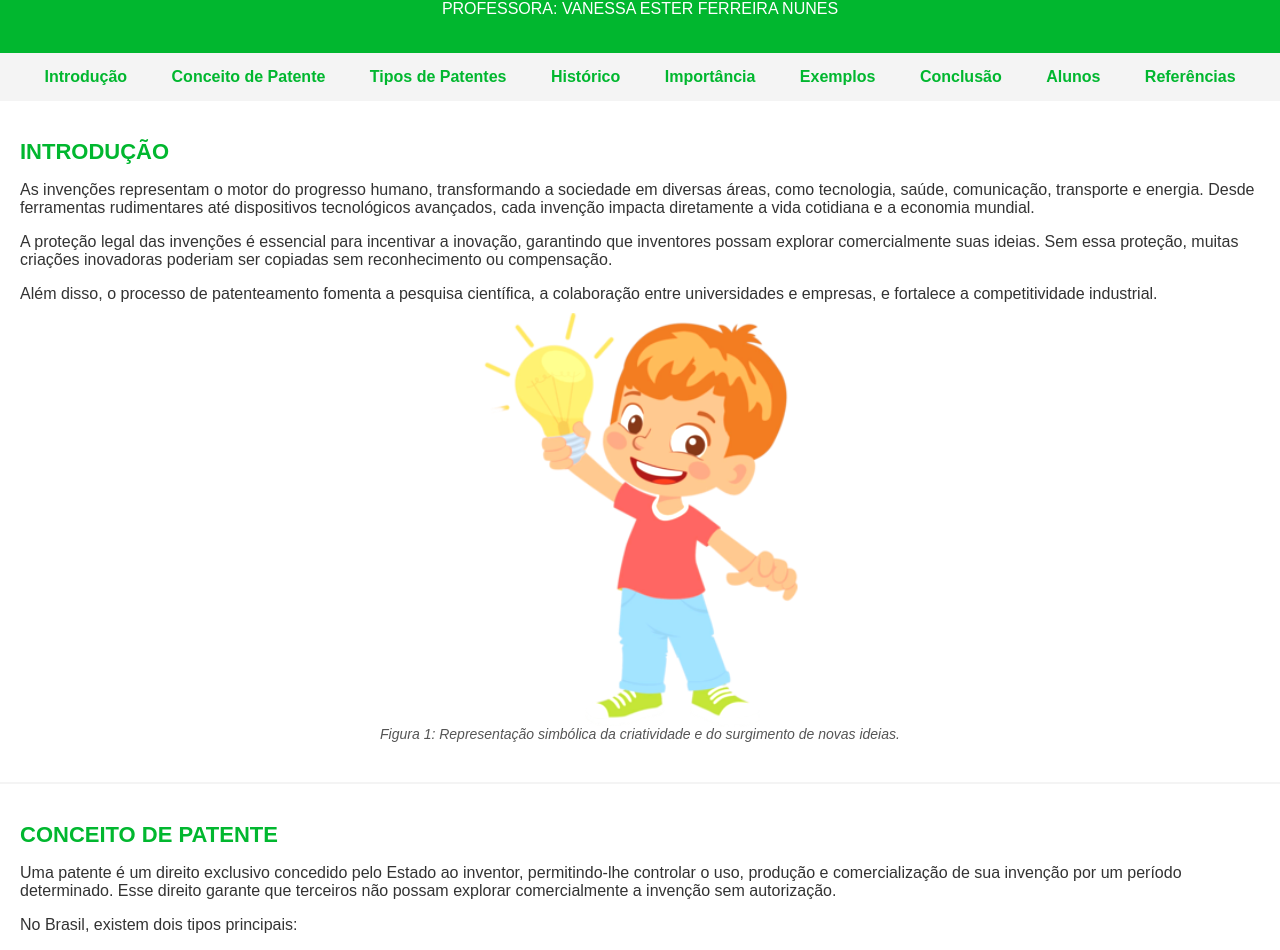
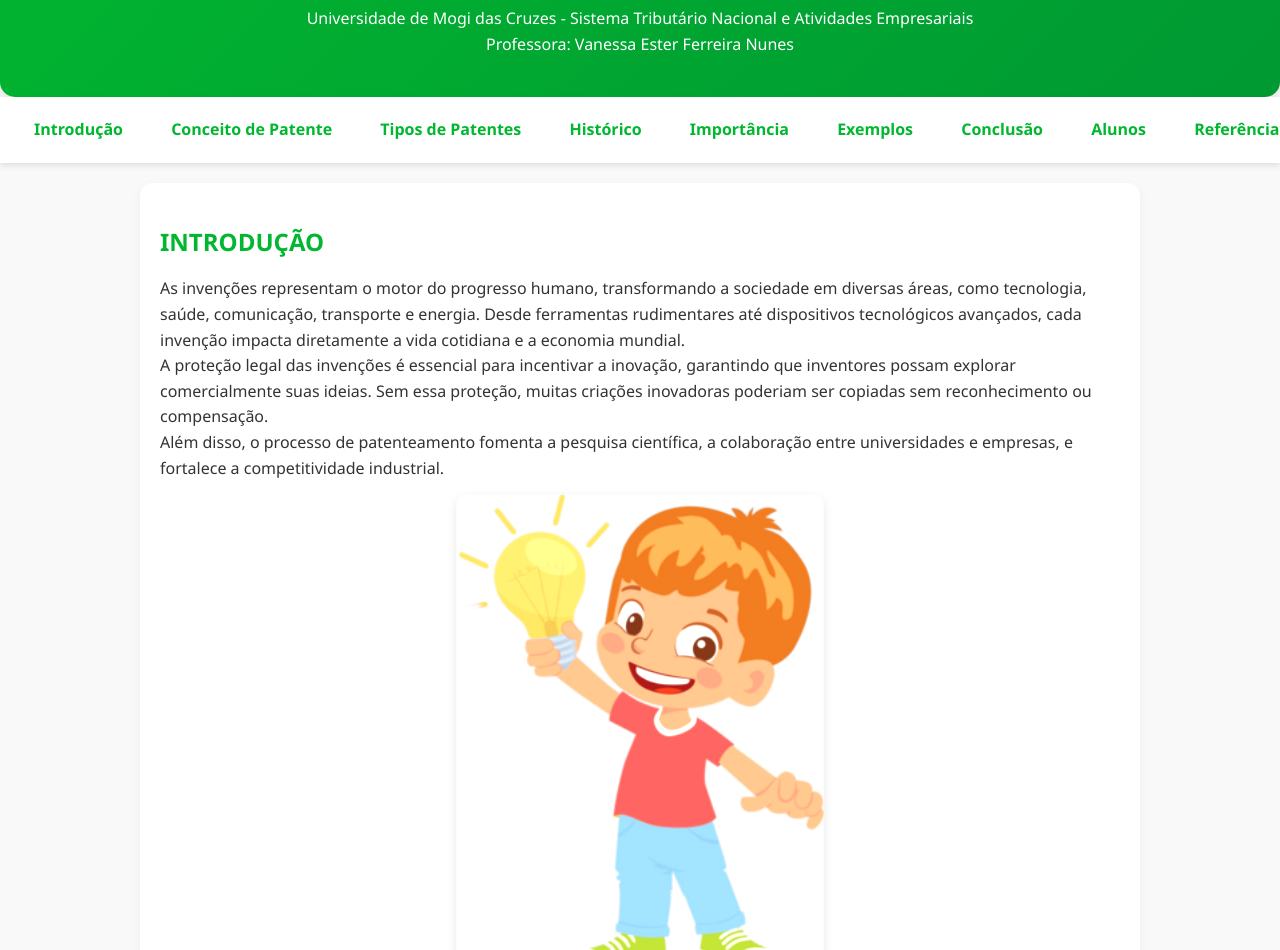
Before and after one commit to luizonly/patentes, a plain HTML site: page index.html in a window 1280 px wide. Shown: the part 234-1184 px from the top of the page. Drawn offline with Linux system fonts and the light colour scheme.

Commit message:
Update index.html

```diff
--- a/index.html
+++ b/index.html
@@ -5,50 +5,161 @@
 <meta name="viewport" content="width=device-width, initial-scale=1.0">
 <title>Invenções e Patentes</title>
 <style>
-html { scroll-behavior: smooth; }
-body { font-family: Arial, sans-serif; background-color: #ffffff; color: #333333; margin: 0; padding: 0; }
-header { background-color: #01b72f; color: white; text-align: center; padding: 30px 20px; text-transform: uppercase; }
+/* ===== Reset básico ===== */
+* { margin: 0; padding: 0; box-sizing: border-box; }
+
+/* ===== Tipografia e cores ===== */
+body {
+    font-family: 'Segoe UI', Tahoma, Geneva, Verdana, sans-serif;
+    background-color: #f9f9f9;
+    color: #333333;
+    line-height: 1.6;
+}
+h2 {
+    color: #01b72f;
+    text-transform: uppercase;
+    font-size: 24px;
+    margin-bottom: 15px;
+}
+
+/* ===== Header ===== */
+header {
+    background: linear-gradient(135deg, #01b72f, #009933);
+    color: white;
+    text-align: center;
+    padding: 40px 20px;
+    box-shadow: 0 5px 15px rgba(0,0,0,0.1);
+    border-bottom-left-radius: 15px;
+    border-bottom-right-radius: 15px;
+}
 header img { height: 100px; margin-bottom: 15px; }
 header h1 { font-size: 36px; margin: 10px 0; }
-header p { font-size: 16px; margin: 5px 0; }
-nav { background-color: #f4f4f4; padding: 10px; text-align: center; position: sticky; top: 0; z-index: 100; overflow-x: auto; white-space: nowrap; }
-nav a { display: inline-block; margin: 0 10px; text-decoration: none; color: #01b72f; font-weight: bold; padding: 5px 10px; border-radius: 5px; transition: background-color 0.3s, color 0.3s; }
-nav a:hover, nav a.active { background-color: #c8f0d4; color: #006622; }
-section { padding: 20px; border-bottom: 2px solid #f4f4f4; opacity: 0; transform: translateY(20px); transition: all 0.8s ease-out; }
-section.visible { opacity: 1; transform: translateY(0); }
-h2 { color: #01b72f; text-transform: uppercase; font-size: 22px; margin-bottom: 15px; }
-.imagem-centro { text-align: center; margin: 20px 0; }
-.imagem-centro img { width: 90%; max-width: 300px; transition: transform 0.8s, filter 0.8s; }
-.imagem-centro img.visible { transform: translateY(0) scale(1.05); filter: brightness(1.1); }
-.imagem-centro p { font-size: 14px; color: #555; margin-top: 5px; }
-footer { background-color: #f0fdf4; color: #555; padding: 25px 20px; border-top: 3px solid #01b72f; text-align: center; font-size: 14px; line-height: 1.6; }
-.alunos-lista { padding: 20px; background-color: #f0fdf4; border-top: 3px solid #01b72f; border-bottom: 3px solid #01b72f; text-align: center; }
-.alunos-lista table { width: 100%; max-width: 600px; margin: 0 auto; border-collapse: collapse; background-color: #ffffff; box-shadow: 0px 0px 10px rgba(0,0,0,0.1); transition: all 0.3s ease; }
-.alunos-lista th, .alunos-lista td { padding: 10px; border: 1px solid #01b72f; text-align: left; transition: background-color 0.3s; }
+header p { font-size: 16px; }
+
+/* ===== Menu ===== */
+nav {
+    background-color: #ffffff;
+    padding: 12px;
+    text-align: center;
+    position: sticky;
+    top: 0;
+    z-index: 100;
+    box-shadow: 0 3px 6px rgba(0,0,0,0.1);
+    overflow-x: auto;
+    white-space: nowrap;
+}
+nav a {
+    display: inline-block;
+    margin: 0 8px;
+    text-decoration: none;
+    color: #01b72f;
+    font-weight: bold;
+    padding: 8px 14px;
+    border-radius: 8px;
+    transition: all 0.3s ease;
+}
+nav a:hover, nav a.active {
+    background-color: #c8f0d4;
+    color: #006622;
+}
+
+/* ===== Seções ===== */
+section {
+    padding: 40px 20px;
+    max-width: 1000px;
+    margin: 20px auto;
+    border-radius: 12px;
+    background-color: #ffffff;
+    box-shadow: 0 4px 12px rgba(0,0,0,0.05);
+    opacity: 0;
+    transform: translateY(30px);
+    transition: all 0.8s ease-out;
+}
+
+/* ===== Imagens ===== */
+.imagem-centro {
+    text-align: center;
+    margin: 25px 0;
+}
+.imagem-centro img {
+    width: 100%;
+    max-width: 350px;
+    border-radius: 10px;
+    box-shadow: 0 4px 10px rgba(0,0,0,0.1);
+    transition: transform 0.6s, filter 0.6s;
+}
+.imagem-centro img.visible {
+    transform: translateY(0) scale(1.05);
+    filter: brightness(1.1);
+}
+.imagem-centro p {
+    font-size: 14px;
+    color: #555;
+    margin-top: 8px;
+    font-style: italic;
+}
+
+/* ===== Listas e tabelas ===== */
+ul { margin-left: 20px; margin-bottom: 15px; }
+ol { margin-left: 20px; margin-bottom: 15px; }
+.alunos-lista table {
+    width: 100%;
+    max-width: 700px;
+    margin: 0 auto;
+    border-collapse: collapse;
+    background-color: #fefefe;
+    box-shadow: 0px 0px 10px rgba(0,0,0,0.1);
+}
+.alunos-lista th, .alunos-lista td {
+    padding: 12px;
+    border: 1px solid #01b72f;
+    text-align: left;
+    transition: background-color 0.3s;
+}
 .alunos-lista th { background-color: #01b72f; color: white; }
 .alunos-lista tr:nth-child(even) { background-color: #e6f6ea; }
 .alunos-lista tr:hover td { background-color: #c8f0d4; }
 .alunos-lista td.nome::before { content: "🧑‍🎓 "; margin-right: 5px; }
+
+/* ===== Footer ===== */
+footer {
+    background-color: #f0fdf4;
+    color: #555;
+    padding: 25px 20px;
+    border-top: 3px solid #01b72f;
+    text-align: center;
+    font-size: 14px;
+    line-height: 1.6;
+}
+
+/* ===== Responsividade ===== */
+@media screen and (max-width: 992px) {
+    header h1 { font-size: 32px; }
+    section { padding: 30px 15px; }
+}
 @media screen and (max-width: 768px) {
+    nav a { margin: 0 6px; padding: 6px 10px; font-size: 14px; }
     header h1 { font-size: 28px; }
     header p { font-size: 14px; }
-    nav a { margin: 0 5px; padding: 5px 8px; font-size: 14px; }
     h2 { font-size: 20px; }
 }
 @media screen and (max-width: 480px) {
     header img { height: 80px; }
     nav a { font-size: 12px; margin: 0 4px; padding: 4px 6px; }
-    section { padding: 15px; }
+    section { padding: 20px 10px; }
     .imagem-centro img { max-width: 100%; }
-    .alunos-lista th, .alunos-lista td { padding: 6px; font-size: 12px; }
+    .alunos-lista th, .alunos-lista td { padding: 8px; font-size: 12px; }
 }
+
+/* ===== Efeitos ===== */
+section.visible { opacity: 1; transform: translateY(0); }
 </style>
 </head>
 <body>
 
 <header>
     <img src="logo_umc.png" alt="Logo UMC">
-    <h1>INVENÇÕES E PATENTES</h1>
+    <h1>Invenções e Patentes</h1>
     <p>Universidade de Mogi das Cruzes - Sistema Tributário Nacional e Atividades Empresariais</p>
     <p>Professora: Vanessa Ester Ferreira Nunes</p>
 </header>
@@ -144,7 +255,6 @@ footer { background-color: #f0fdf4; color: #555; padding: 25px 20px; border-top:
 
 <section id="alunos" class="alunos-lista">
 <h2>Alunos</h2>
-<div class="tabela-container">
 <table>
 <tr><th>Nome</th><th>Matrícula</th></tr>
 <tr><td class="nome">Luiz Henrique Ataíde de Oliveira</td><td>11221101605</td></tr>
@@ -157,7 +267,6 @@ footer { background-color: #f0fdf4; color: #555; padding: 25px 20px; border-top:
 <tr><td class="nome">Vinicius Dabague</td><td>11221101234</td></tr>
 <tr><td class="nome">Enzo de Souza Nascimento</td><td>11221101456</td></tr>
 </table>
-</div>
 </section>
 
 <section id="referencias">
@@ -175,39 +284,32 @@ footer { background-color: #f0fdf4; color: #555; padding: 25px 20px; border-top:
 <p><strong>Universidade de Mogi das Cruzes</strong> - Trabalho Acadêmico</p>
 <p>Disciplina: Sistema Tributário Nacional e Atividades Empresariais</p>
 <p>Professora: Vanessa Ester Ferreira Nunes</p>
-<p style="margin-top: 10px;">*:))))*</p>
 </footer>
 
 <script>
-// Destacar link ativo no menu
+// Destacar link ativo no menu e animação das seções
 const sections = document.querySelectorAll('section');
 const navLinks = document.querySelectorAll('nav a');
 window.addEventListener('scroll', () => {
     let current = '';
     sections.forEach(section => {
         const sectionTop = section.offsetTop - 80;
-        if (pageYOffset >= sectionTop) { current = section.getAttribute('id'); }
+        if (pageYOffset >= sectionTop) current = section.getAttribute('id');
     });
     navLinks.forEach(link => {
         link.classList.remove('active');
-        if (link.getAttribute('href') === '#' + current) { link.classList.add('active'); }
+        if (link.getAttribute('href') === '#' + current) link.classList.add('active');
     });
 
-    // Fade-in sections e imagens
     sections.forEach(section => {
         const sectionTop = section.getBoundingClientRect().top;
-        const triggerPoint = window.innerHeight - 100;
-        if (sectionTop < triggerPoint) {
+        if (sectionTop < window.innerHeight - 100) {
             section.classList.add('visible');
-            const imgs = section.querySelectorAll('img');
-            imgs.forEach(img => img.classList.add('visible'));
+            section.querySelectorAll('img').forEach(img => img.classList.add('visible'));
         }
     });
 });
-
-window.addEventListener('load', () => {
-    window.dispatchEvent(new Event('scroll'));
-});
+window.addEventListener('load', () => window.dispatchEvent(new Event('scroll')));
 </script>
 
 </body>
```
